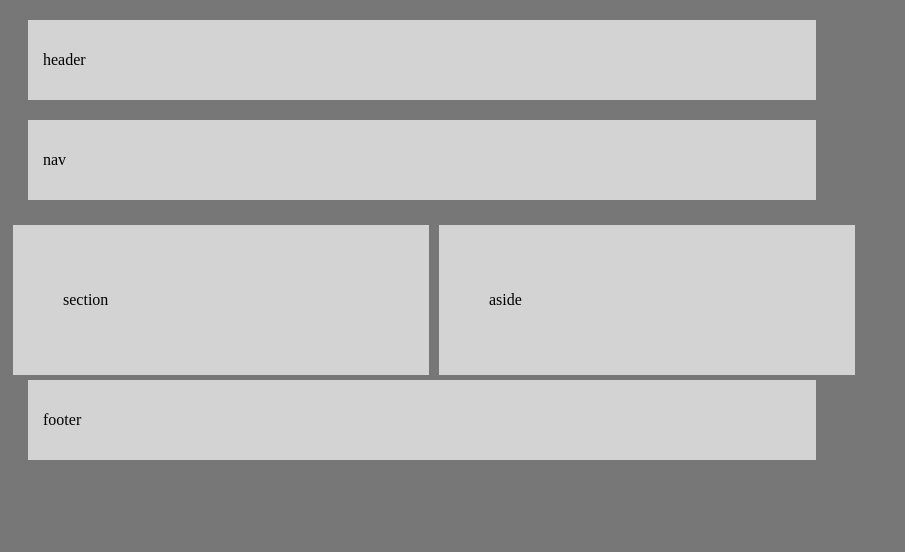
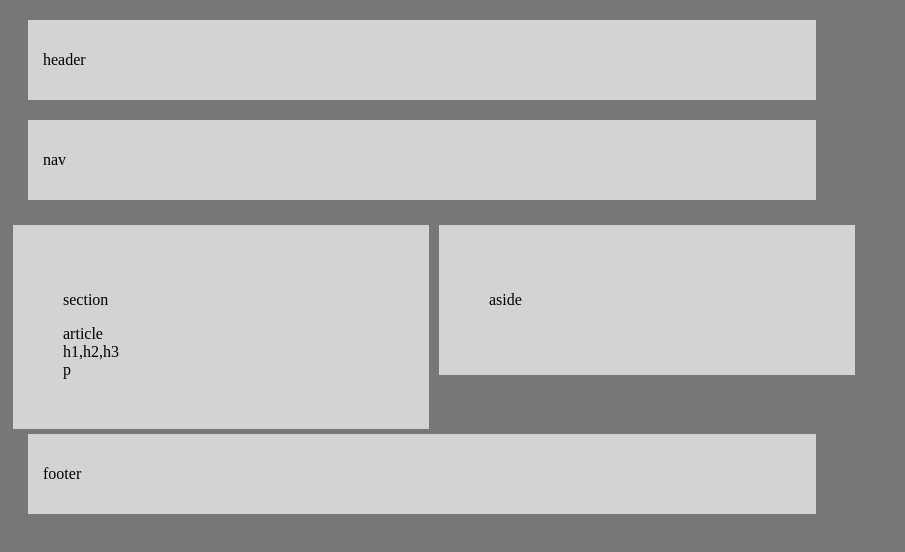
Before and after one commit to AlexanderConnolly415/HW-Wireframe, a plain HTML site: page index.html in a window 1280 px wide. Shown: the whole page, without its empty margins (0-905 px from the left). Drawn offline with Linux system fonts and the light colour scheme.

Commit message:
add boxes

```diff
--- a/index.html
+++ b/index.html
@@ -2,6 +2,7 @@
 
 <head><link rel="stylesheet" type="text/css" href="style.css">
 </head>
+
 
 <body>
 
@@ -13,15 +14,17 @@
         <p>nav</p>
     </div>
 
-    <div id="section" >
+    <div id="section">
         <p>section</p>
+            <div class="box">article</div>
+            <div class="box">h1,h2,h3</div>
+            <div class="box">p</div>
+
     </div>
 
     <div id="aside" >
         <p>aside</p>
     </div>
-
-
 
 
 <footer>
--- a/style.css
+++ b/style.css
@@ -1,7 +1,12 @@
     body {
     background-color:#777;
-}
+    }
 
+    .box {
+        width: 20%;
+        border: 1px green;
+        background-color #777;
+    }
 
     #header {
     width: 60%;
```
